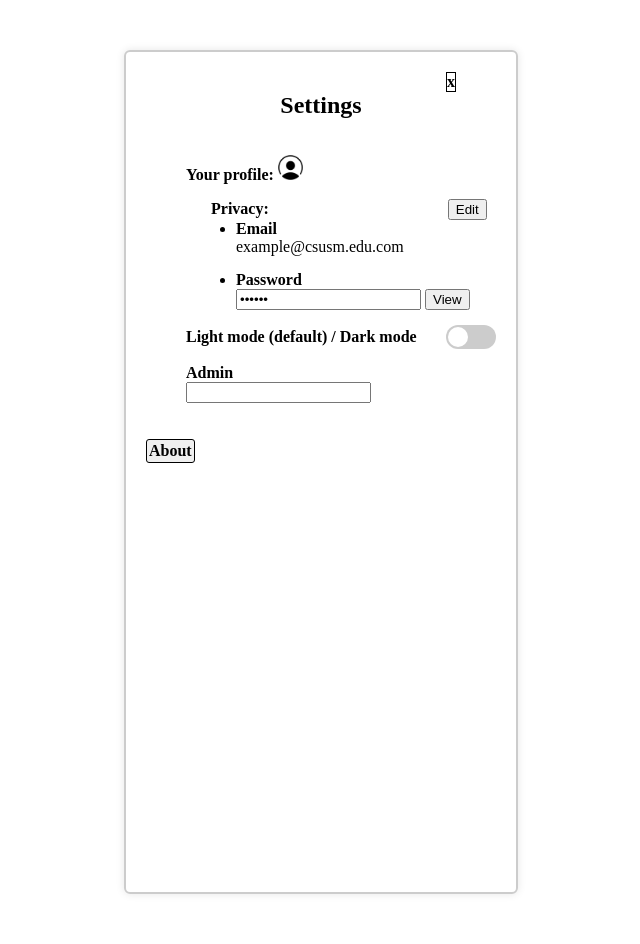
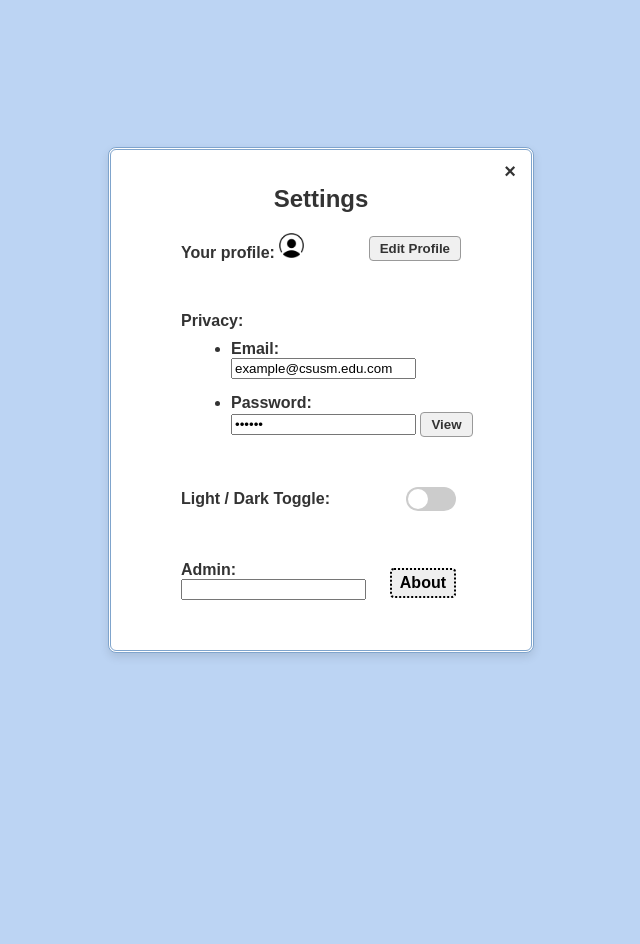
Before and after one commit to maib202030/CIS444Project, a PHP site: page /html/settings.html in a window 1280 px wide. Shown: the whole page, without its empty margins (319-959 px from the left). After the commit the page ends 657 px from the top, so only its background shows below. Run offline with PHP 8.4, Linux system fonts and the light colour scheme.

Commit message:
Color and positioning changes to Settings and About

```diff
--- a/css/about.css
+++ b/css/about.css
@@ -1,5 +1,5 @@
 body {
-  background-color: #f4f4f4;
+  background-color: #bcd4f3;
   display: flex;
   justify-content: center;
   align-items: center;
@@ -11,7 +11,7 @@ body {
 #about-container {
   background-color: #fff;
   width: 400px;
-  border: 2px solid #ccc;
+  border: 3px double #7fa4cc;
   border-radius: 8px;
   padding: 30px;
   box-shadow: 0 4px 10px rgba(0,0,0,0.1);
@@ -113,7 +113,7 @@ h1 {
 
 /* Dark Mode Stuff */
 body.dark-mode {
-  background-color: #222;
+  background-color: #1e2a36;
   color: #f5f5f5;
 }
 body.dark-mode #about-container {
--- a/css/styles.css
+++ b/css/styles.css
@@ -29,14 +29,12 @@ body {
   width: 100vw;
   margin: 0;
   padding:0;
-
 }
 div.content {
   margin-left:100px;
 }
 #intro-text {
     flex-direction: column;
-
 }
 #preview-img {
   width: 400px;
@@ -63,100 +61,210 @@ div.scroll-container img {
 
 
 
+/* Settings Body and Container */
 #settings-body {
-  display:flex;
-  flex-direction: column;
-  width: 350px;
-  margin: 50px auto;
+  background-color: #bcd4f3;
+  display: flex;
+  justify-content: center;
+  align-items: center;
+  height: 100vh;
+  margin: 0;
+  font-family: Arial, sans-serif;
+  color: #333;
+}
+#settings-container {
   background-color: #fff;
-  border: 2px solid #ccc;
-  border-radius: 6px;
-  padding: 20px;
+  width: 360px;
+  border: 3px double #7fa4cc;
+  border-radius: 8px;
+  padding: 30px;
+  box-shadow: 0 4px 10px rgba(0,0,0,0.1);
   position: relative;
-  box-shadow: 0 0 8px rgba(0,0,0,0.1);
+  text-align: left;
 }
 #settings-header {
-  justify-content: center;
   text-align: center;
-}
-#settings-exit {
-  text-decoration: none;
-  color: black;
+  margin-top: 5px;
+  margin-bottom: 20px;
+  font-size: 24px;
   font-weight: bold;
-  border: 1px solid black;
-  position: absolute;
-  margin-left: 300px;
 }
 
+
+
+/* Exit Button */
+#settings-exit {
+  position: absolute;
+  top: 10px;
+  right: 15px;
+  text-decoration: none;
+  font-size: 20px;
+  font-weight: bold;
+  color: #333;
+  border: none;
+  background: none;
+  cursor: pointer;
+  transition: color 0.2s ease;
+}
+#settings-exit:hover {
+  color: #0078d7;
+}
+
+
+
+/* Profile Area */
 #settings-profile {
   text-align: left;
-  margin-bottom: 15px;
+  margin-bottom: 50px;
 }
 #settings-profile-label {
   font-weight: bold;
 }
 
+
+
+/* Privacy Area */
 #settings-privacy {
-  margin-bottom: 15px;
+  margin-bottom: 50px;
 }
 #settings-privacy-label {
   margin-bottom: 15px;
   font-weight: bold;
   position: relative;
-  left: 25px;
 }
-
+.settings-right:first-of-type {
+  margin-top: 10px;
+}
 .settings-right {
   margin-bottom: 15px;
   position: relative;
   left: 50px;
 }
+#view-button {
+  background-color: #f0f0f0;
+  color: #333;
+  font-weight: bold;
+  border: 1px solid #999;
+  padding: 4px 10px;
+  border-radius: 4px;
+  cursor: pointer;
+  transition: background-color 0.2s ease, color 0.2s ease, border-color 0.2s ease;
+}
+#view-button:hover {
+  background-color: #0078d7;
+  color: white;
+  border-color: #0078d7;
+}
 
+
+
+/* Dark Mode Stuff */
 .toggle-dark-light {
   font-weight: bold;
   display: flex;
   align-items: center;
-  justify-content: space-between;
-  margin-bottom: 15px;
+  justify-content: flex-start;
+  gap: 15px;
+  margin-bottom: 50px;
+}
+.toggle-switch {
+  margin-left: auto;
+  margin-right: 45px;
 }
 .dark-mode {
   background-color: #222;
   color: #f5f5f5;
 }
 body.dark-mode {
-  background-color: #222;
+  background-color: #1e2a36;
   color: #f5f5f5;
 }
 #settings-body.dark-mode {
+  background-color: #1e2a36;
+  border-color: #555;
+}
+body.dark-mode #settings-container {
   background-color: #333;
   border-color: #555;
+  color: #f5f5f5;
+}
+body.dark-mode #settings-container #view-button:hover {
+  background-color: #0078d7;
+  color: white;
+  border-color: #0078d7;
+  box-shadow: 0 0 8px rgba(0,120,215,0.6);
+}
+body.dark-mode #settings-container input,
+body.dark-mode #settings-container button {
+  background-color: #555;
+  color: #f5f5f5;
+  border: 1px solid #666;
+}
+body, #settings-container {
+  transition: background-color 0.4s ease, color 0.4s ease;
 }
 
+
+
+/* Admin */
 #settings-admin {
   font-weight: bold;
   margin-bottom: 20px;
 }
 
+
+
+/* About Button */
 #about-button {
+  position: absolute;
+  right: 75px;
+  top: 418px;
   text-decoration: none;
   background-color: rgb(239, 239, 239);
   color: black;
   font-weight: bold;
-  text-align: right;
-  border: 1px solid black;
-  padding: 2px;
-  border-radius: 3px;
-  position: absolute;
+  border: 2px dotted black;
+  padding: 4px 8px;
+  border-radius: 4px;
+  transition: background-color 0.2s ease, color 0.2s ease;
+}
+#about-button:hover {
+  background-color: #0078d7;
+  color: white;
+  border-color: #0078d7;
 }
 #about-body {
   display: flex;
   flex-direction: column;
 }
 
+
+
+/* Edit Button */
 .edit-button {
-  margin-left:200px;
+  position: absolute;
+  right: 70px;
+  top: 80px;
+  float: right;
+  margin-top: 6px;
+  background-color: #f0f0f0;
+  color: #333;
+  font-weight: bold;
+  border: 1px solid #999;
+  padding: 4px 10px;
+  border-radius: 4px;
+  cursor: pointer;
+  transition: background-color 0.2s ease, color 0.2s ease;
+}
+.edit-button:hover {
+  background-color: #0078d7;
+  color: white;
+  border-color: #0078d7;
 }
 
+
+
+/* Toggle Switch Stuff */
 /* Container for the toggle */
 .toggle-switch {
   position: relative;
--- a/html/about.html
+++ b/html/about.html
@@ -24,7 +24,7 @@
             <li> Mai Bridge </li>
             <li> Alex Haskins </li>
             <li> Anna Shishkin </li>
-            <li> Jesus Vasquez </li>
+            <li> Jesus Vazquez </li>
             <li> Gavin Yentis </li>
         </ul>
 
--- a/html/settings.html
+++ b/html/settings.html
@@ -8,34 +8,34 @@
 </head>
 
 <body id="settings-body">
+    <div id="settings-container">
+        <a href="../html/home.html" id="settings-exit"> × </a>
         <h2 id="settings-header"> Settings </h2>
-    <a href="../html/home.html" id="settings-exit"> x </a>
+
         <ul id="hidden-list">
-
             <div id="settings-profile">
                 <span id="settings-profile-label"> Your profile: </span>
+                <button class="edit-button"> Edit Profile </button>
                 <img src="../assets/user.png" alt="User Icon" width="25px">
             </div>
 
             <div id="settings-privacy">
                 <span id="settings-privacy-label"> Privacy: </span>
 
-            <button class="edit-button"> Edit </button>
-
                 <li class="settings-right">
-                <strong> Email </strong>
-                <br> example@csusm.edu.com
+                    <strong> Email: </strong><br>
+                    <input type="email" value="example@csusm.edu.com" readonly>
                 </li>
 
                 <li class="settings-right">
-                <strong> Password </strong><br>
+                    <strong> Password: </strong><br>
                     <input type="password" value="!@#$%^" readonly>
-                <button> View </button>
+                    <button id="view-button"> View </button>
                 </li>
             </div>
 
             <div class="toggle-dark-light">
-            <span> Light mode (default) / Dark mode </span>
+                <span> Light / Dark Toggle: </span>
                 <label class="toggle-switch">
                     <input type="checkbox" id="theme-toggle" />
                     <span class="slider"></span>
@@ -43,7 +43,7 @@
             </div>
 
             <div id="settings-admin">
-            <label for="admin"> Admin </label><br>
+                <label for="admin"> Admin: </label><br>
                 <input type="text" id="admin">
             </div>
         </ul>
@@ -52,6 +52,7 @@
             <a href="../html/about.html" id="about-button"> About </a>
         </div>
 
+    </div>
     <script src="../javascript/settings-script.js"></script>
 </body>
 
```
Lines whose indentation alone changed are shown as unchanged.
